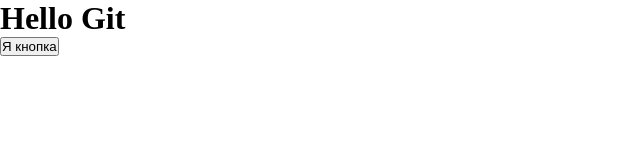
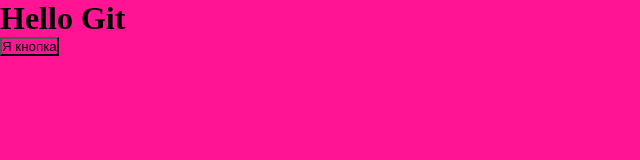
Before and after one commit to imtillmysoultake/git-study, a plain HTML site: page index.html in a window 1280 px wide. Shown: the whole page, without its empty margins (0-640 px from the left). Drawn offline with Linux system fonts and the light colour scheme.

Commit message:
- Change background

```diff
--- a/index.html
+++ b/index.html
@@ -7,6 +7,7 @@
         <style> *{
             margin: 0;
             padding: 0;
+            background: deeppink;
         }
         </style>
     </head>
```
